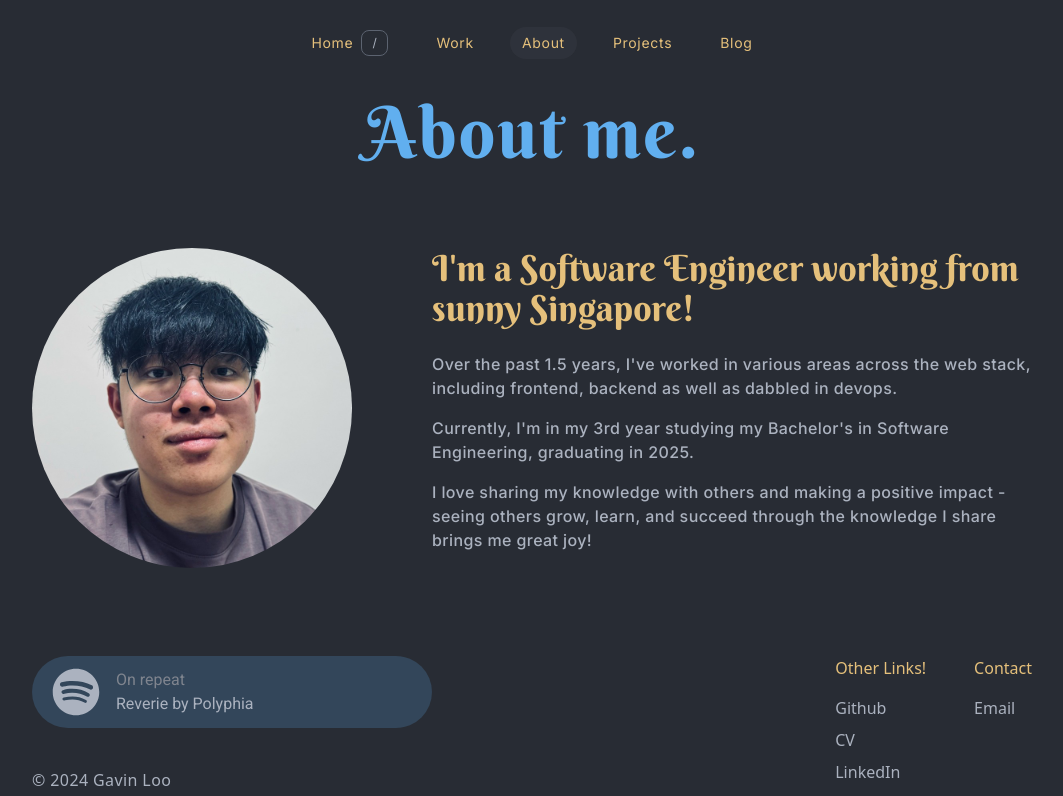
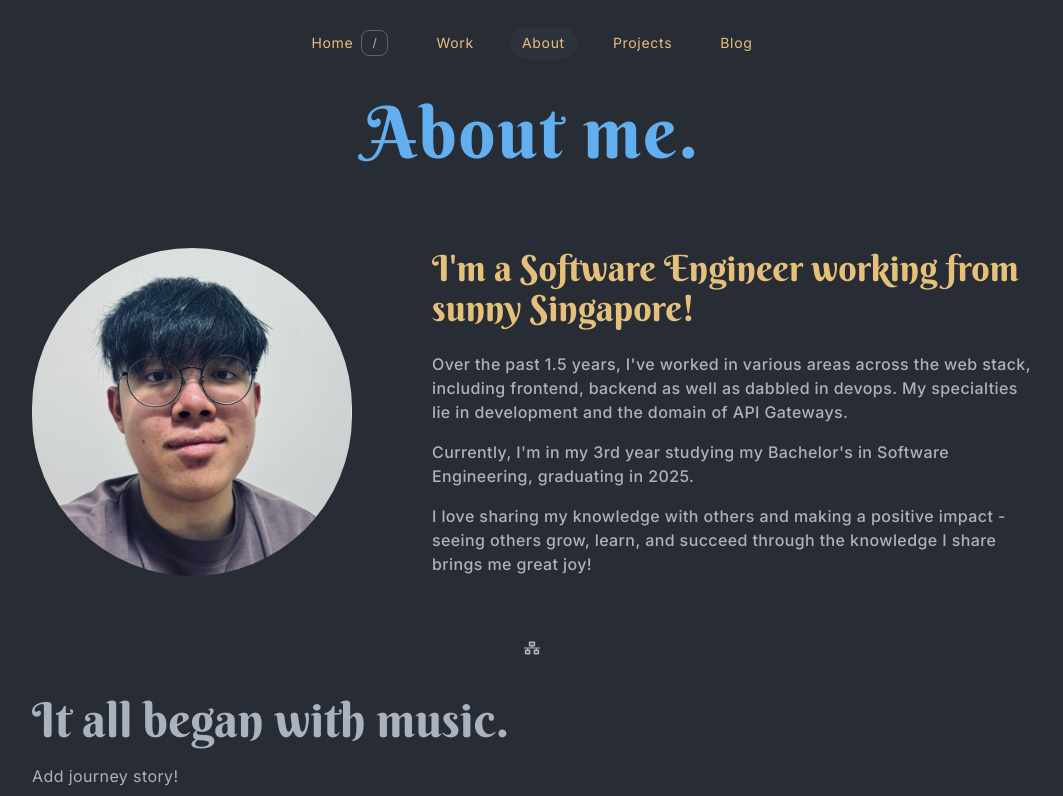
Before and after one commit to rawsashimi1604/gavinloo.com, a React (Vite) app: page /about in a window 1280 px wide. Shown: the top 796 px of the page, without its empty margins (108-1171 px from the left). Built offline with nearby package versions, Linux system fonts and the light colour scheme.

Commit message:
clean up aboutme

```diff
--- a/src/modules/about/AboutMe.tsx
+++ b/src/modules/about/AboutMe.tsx
@@ -3,12 +3,12 @@ import ImportantText from "../../components/typography/ImportantText";
 
 function AboutMe() {
   return (
-    <section className="font-customRoboto flex-col items-center justify-center mt-6">
+    <section className="font-customRoboto flex-col items-center justify-center mt-6 mb-16">
       <div className="mb-2">
         <Header text="About me." />
       </div>
 
-      <div className="mt-20 mb-16 flex justify-between gap-20">
+      <div className="mt-20 flex justify-between gap-20">
         <img src="profile.jpeg" className="rounded-full w-80" />
         <div>
           <h2 className="font-customEyeCatcher text-custom-chaKy text-4xl text-left">
@@ -16,7 +16,8 @@ function AboutMe() {
           </h2>
           <h4 className="font-medium font-customInter tracking-wide text-left mt-6 ">
             Over the past 1.5 years, I've worked in various areas across the web
-            stack, including frontend, backend as well as dabbled in devops.
+            stack, including frontend, backend as well as dabbled in devops. My
+            specialties lie in development and the domain of API Gateways.
           </h4>
           <h4 className="font-medium font-customInter tracking-wide text-left mt-4 ">
             Currently, I'm in my 3rd year studying my Bachelor's in Software
--- /dev/null
+++ b/src/modules/about/Journey.tsx
@@ -0,0 +1,12 @@
+function Journey() {
+  return (
+    <div>
+      <h2 className="font-customEyeCatcher text-5xl">
+        It all began with music.
+      </h2>
+      <p className="font-customInter tracking-wide mt-5">Add journey story!</p>
+    </div>
+  );
+}
+
+export default Journey;
--- a/src/modules/home/KeyPoints.tsx
+++ b/src/modules/home/KeyPoints.tsx
@@ -3,7 +3,7 @@ function KeyPoints() {
     <section className="grid grid-cols-3 gap-8">
       <div className=" col-span-2 min-h-40 bg-custom-purple rounded-xl flex flex-col transition-all hover:translate-y-1">
         <h2 className="text-xs text-custom-bg font-medium tracking-wider self-end pt-4 px-6 ">
-          Working with
+          How I Started Working With
         </h2>
         <h1 className="text-custom-bg font-medium tracking-wider text-xl self-end px-6">
           API GATEWAYS
--- a/src/pages/About.tsx
+++ b/src/pages/About.tsx
@@ -1,10 +1,19 @@
 import Container from "../components/layout/Container";
 import AboutMe from "../modules/about/AboutMe";
+
+import { FaNetworkWired } from "react-icons/fa";
+import Journey from "../modules/about/Journey";
 
 function About() {
   return (
     <Container>
       <AboutMe />
+
+      <div className="flex justify-center mb-10">
+        <FaNetworkWired />
+      </div>
+
+      <Journey />
     </Container>
   );
 }
```
